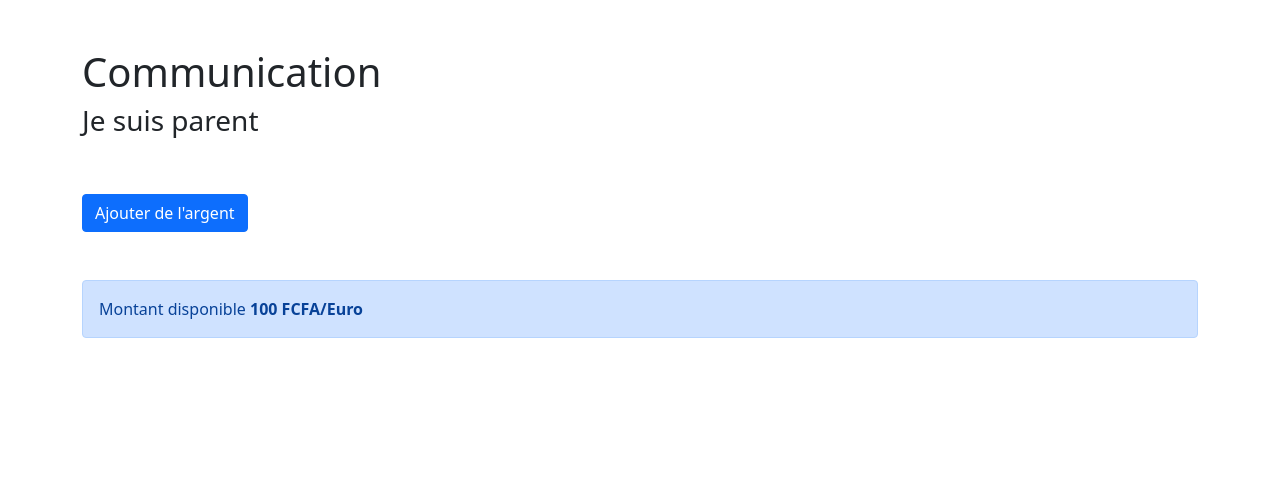
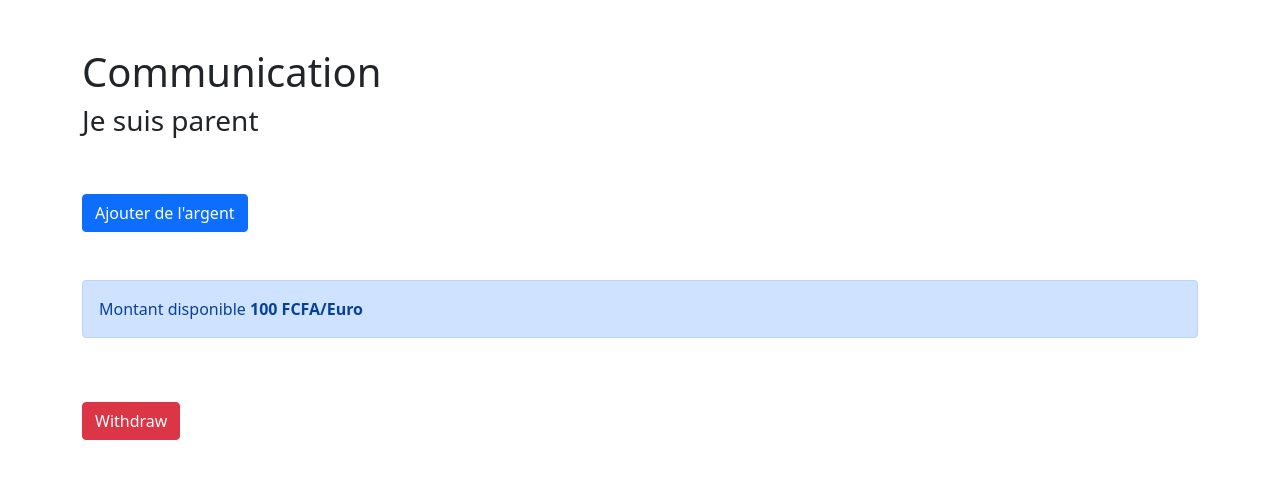
Before and after one commit to billyjov/tutoriel-angular-component-communication, an Angular app in the folder ngx-com/: page / in a window 1280 px wide. Shown: the top 478 px of the page. Built offline with nearby package versions, Linux system fonts and the light colour scheme.

Commit message:
feat: add part-18

```diff
--- a/ngx-com/src/app/child-amount/child-amount.component.html
+++ b/ngx-com/src/app/child-amount/child-amount.component.html
@@ -1,3 +1,7 @@
 <div class="alert alert-primary">
   Montant disponible <strong> {{ amount }} FCFA/Euro</strong>
 </div>
+
+<button class="btn btn-danger mt-5" (click)="withdraw()">
+  Withdraw
+</button>
--- a/ngx-com/src/app/child-amount/child-amount.component.ts
+++ b/ngx-com/src/app/child-amount/child-amount.component.ts
@@ -1,4 +1,4 @@
-import { Component, OnInit, Input, OnChanges, SimpleChanges } from '@angular/core';
+import { Component, OnInit, Input, Output, OnChanges, SimpleChanges, EventEmitter } from '@angular/core';
 
 @Component({
   selector: 'app-child-amount',
@@ -9,6 +9,9 @@ export class ChildAmountComponent implements OnInit, OnChanges {
 
   @Input()
   public amount: number = 0;
+  @Output()
+  public amountChange: EventEmitter<number> = new EventEmitter<number>();
+
   @Input()
   public isIncreased: boolean = false;
 
@@ -23,6 +26,11 @@ export class ChildAmountComponent implements OnInit, OnChanges {
     if (changes['amount'] && changes['amount'].currentValue) {
       this.sendNotification();
     }
+  }
+
+  public withdraw(): void {
+    this.amount -= 100;
+    this.amountChange.emit(this.amount);
   }
 
   // get amount(): number {
--- a/ngx-com/src/app/parent-amount/parent-amount.component.html
+++ b/ngx-com/src/app/parent-amount/parent-amount.component.html
@@ -1,5 +1,7 @@
 <h3>Je suis parent</h3>
 
-<button class="btn btn-primary mb-5 mt-5" (click)="deposit()">Ajouter de l'argent</button>
+<button class="btn btn-primary mb-5 mt-5" (click)="deposit()">Ajouter de
+  l'argent</button>
 
-<app-child-amount [amount]="amountTotal" [isIncreased]="isIncreased"></app-child-amount>
+<app-child-amount [(amount)]="amountTotal"
+  [isIncreased]="isIncreased"></app-child-amount>
```
